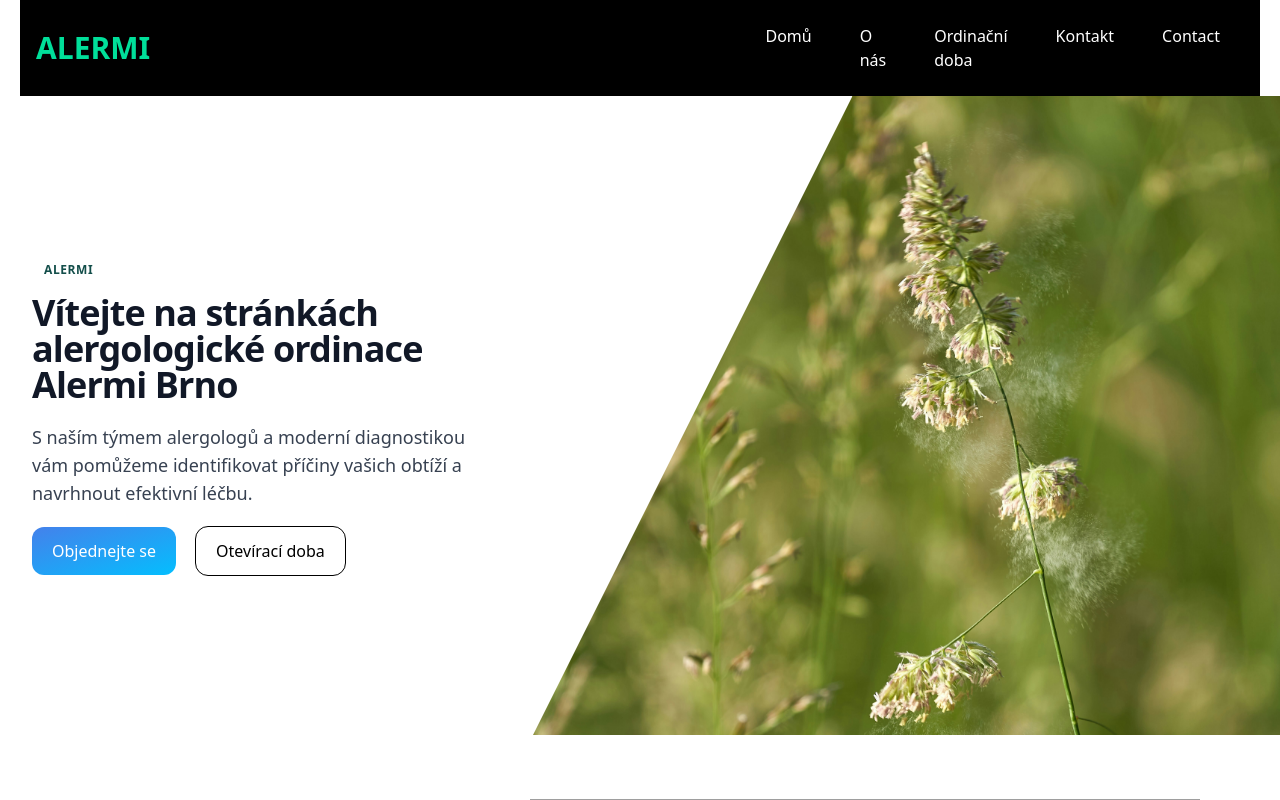
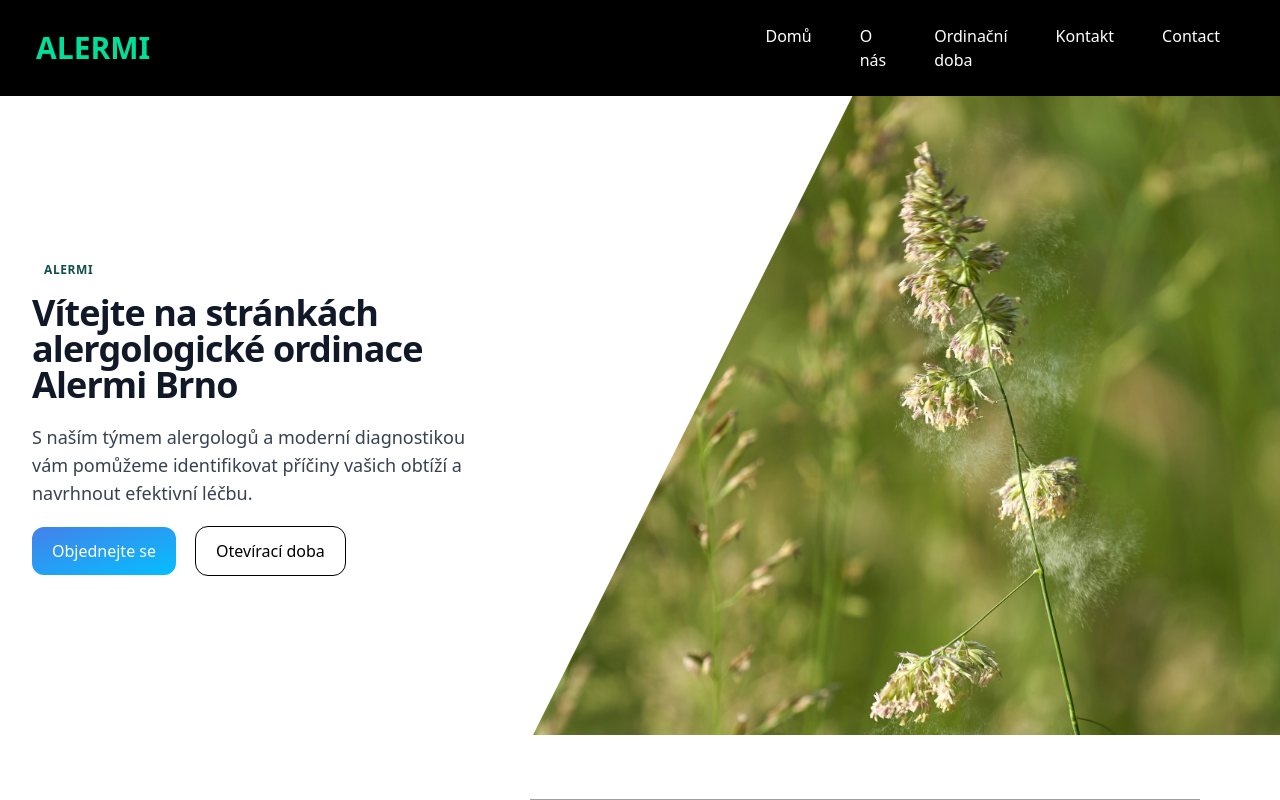
Before and after one commit to Vincasmen/alermi, a React (Create React App) app: page / in a window 1280 px wide. Shown: the top 800 px of the page. Built offline with nearby package versions, Linux system fonts and the light colour scheme; grey boxes are pictures that could not be loaded.

Commit message:
Added div to change styling for Navbar

```diff
--- a/src/components/Navbar.js
+++ b/src/components/Navbar.js
@@ -20,7 +20,8 @@ const Navbar = () => {
     { id: 5, text: "Contact", route: "contact" },
   ];
   return (
-    <nav className="bg-black flex justify-between items-center h-24 max-w-[1240px] mx-auto px-4 text-white">
+    <nav className="bg-black w-full">
+      <div className="flex justify-between items-center h-24 max-w-[1240px] mx-auto px-4 text-white">
         {/* Logo */}
         <h1 className="w-full text-3xl font-bold text-[#00df9a]">ALERMI</h1>
 
@@ -51,7 +52,9 @@ const Navbar = () => {
           }
         >
           {/* Mobile Logo */}
-        <h1 className="w-full text-3xl font-bold text-[#00df9a] m-4">REACT.</h1>
+          <h1 className="w-full text-3xl font-bold text-[#00df9a] m-4">
+            REACT.
+          </h1>
 
           {/* Mobile Navigation Items */}
           {navItems.map((item) => (
@@ -64,6 +67,7 @@ const Navbar = () => {
             </Link>
           ))}
         </ul>
+      </div>
     </nav>
   );
 };
```
Lines whose indentation alone changed are shown as unchanged.
